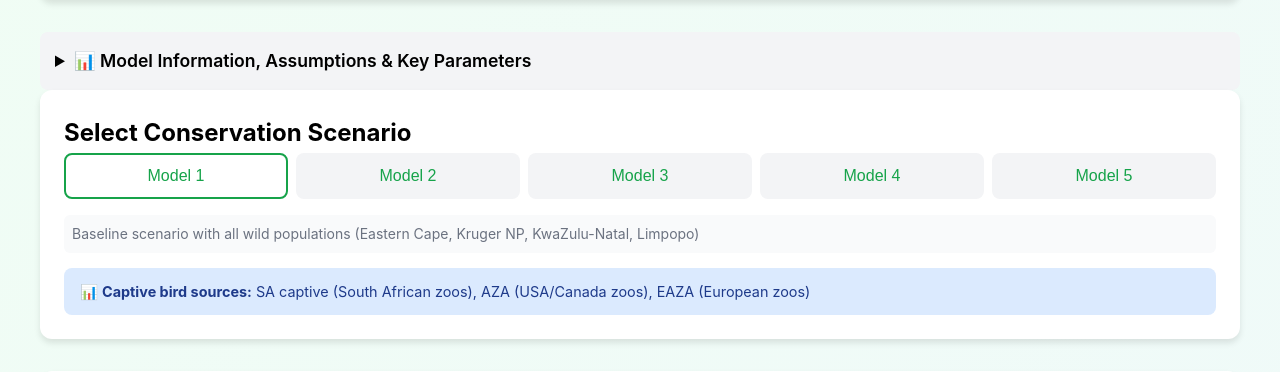
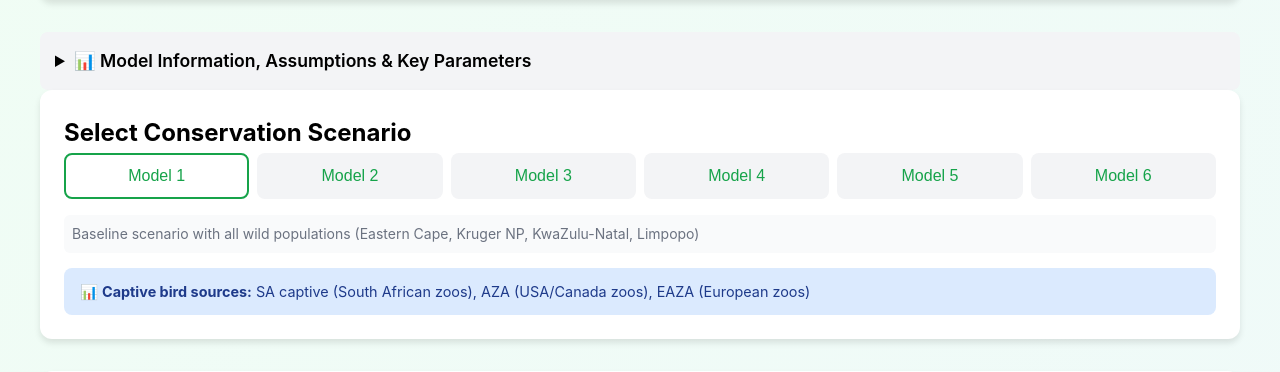
Before and after one commit to Pandabigman/SGHB_SIM, a Flask app: page / in a window 1280 px wide. Shown: the part 246-618 px from the top of the page. Run offline with Flask 3, Linux system fonts and the light colour scheme; some libraries are stand-ins or nearby versions.

Commit message:
frontend updated

```diff
--- a/pred/static/js/app.js
+++ b/pred/static/js/app.js
@@ -21,7 +21,8 @@ const MODEL_COLORS = {
     2: '#dc2626',  // Red
     3: '#16a34a',  // Green
     4: '#9333ea',  // Purple
-    5: '#ea580c'   // Orange
+    5: '#ea580c',  // Orange
+    6: '#0d9488'   // Teal
 };
 
 // INITIALIZATION
@@ -124,7 +125,8 @@ function updateModelDescription(modelNum) {
         2: 'Simulates loss of Eastern Cape and KwaZulu-Natal populations',
         3: 'Baseline plus 4 South African captive birds (SA captive zoos) added each generation',
         4: 'Baseline plus 10 South African captive birds (SA captive zoos) added each generation',
-        5: 'Baseline plus 4 birds from mixed captive sources (South African + USA + European zoos) each generation'
+        5: 'Baseline plus 4 birds from mixed captive sources (South African + USA + European zoos) each generation',
+        6: 'Mixed SA sourcing: 6 captive + 2 KZN wild + 2 EC wild birds per generation (wild sources deplete over time)'
     };
 
     document.getElementById('model-description').textContent = descriptions[modelNum];
--- a/pred/templates/index.html
+++ b/pred/templates/index.html
@@ -176,6 +176,13 @@
                                 </p>
                             </div>
 
+                            <div style="background: white; padding: 12px; border-radius: 6px; border-left: 4px solid #0d9488;">
+                                <strong style="color: #0d9488;">Model 6: Mixed SA Source</strong>
+                                <p style="margin: 5px 0 0 0; color: #6b7280; font-size: 0.9em;">
+                                    10 birds/gen (6 SA captive + 2 KZN wild + 2 EC wild). Tests intra-SA gene flow with wild translocation and source depletion.
+                                </p>
+                            </div>
+
                         </div>
                     </div>
 
@@ -204,6 +211,7 @@
                 <button class="model-tab" data-model="3">Model 3</button>
                 <button class="model-tab" data-model="4">Model 4</button>
                 <button class="model-tab" data-model="5">Model 5</button>
+                <button class="model-tab" data-model="6">Model 6</button>
             </div>
             <div class="model-description" id="model-description">
                 Baseline scenario with all wild populations (Eastern Cape, Kruger NP, KwaZulu-Natal, Limpopo)
```
